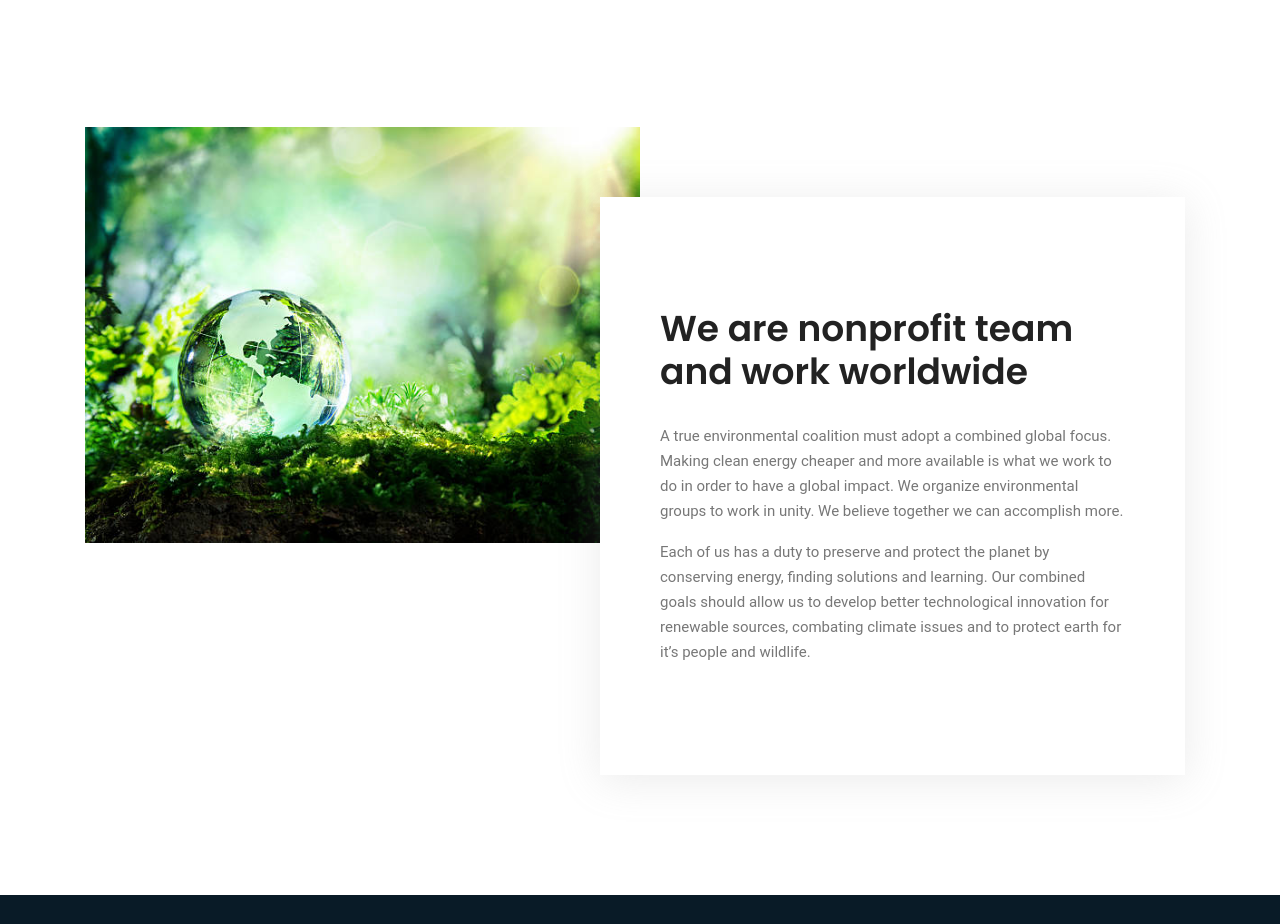
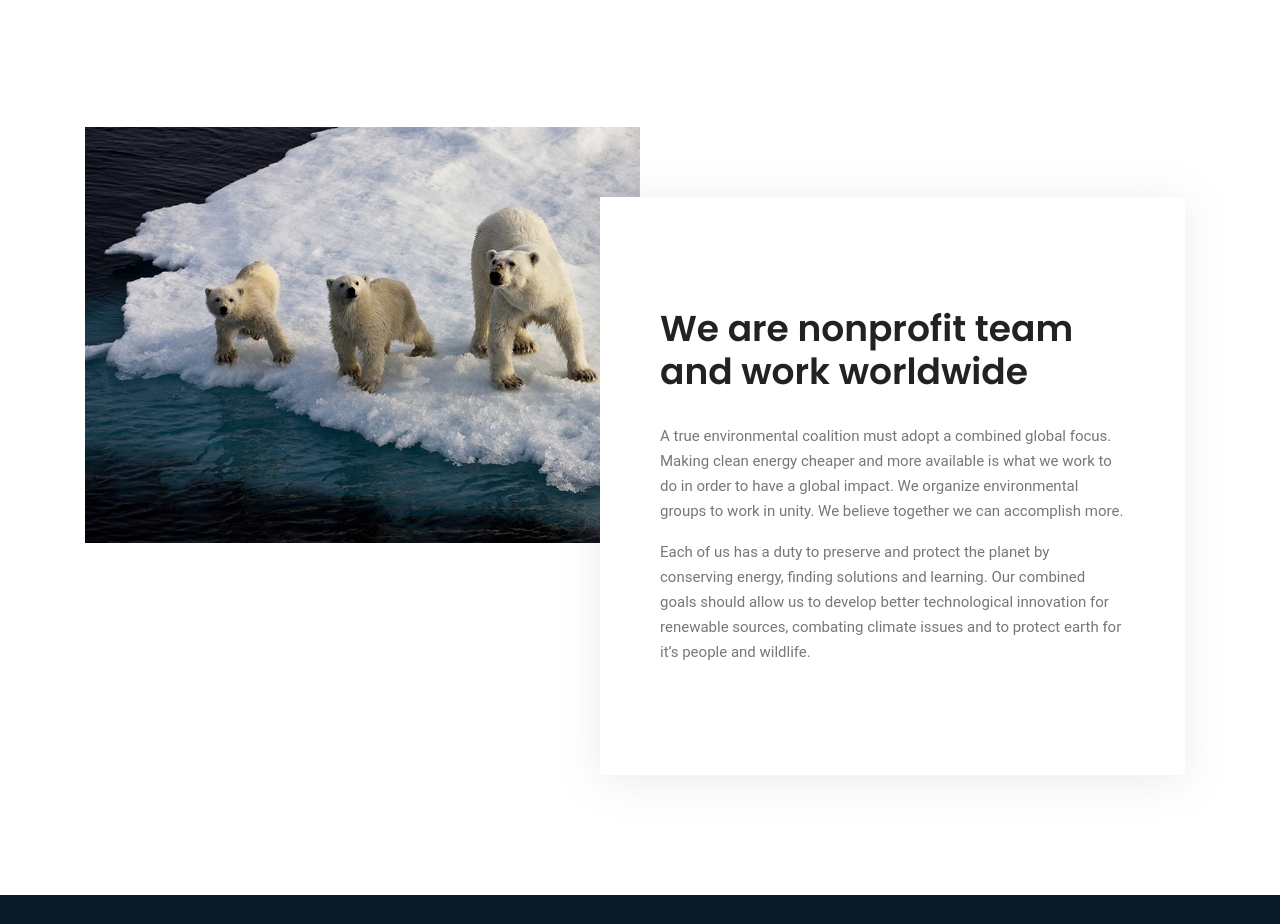
Before and after one commit to nationalenvcoalition/nationalenvironmentcoalition, a plain HTML site: page index.html in a window 1280 px wide. Shown: the part 2480-3404 px from the top of the page. Drawn offline with Linux system fonts and the light colour scheme; some packages are replaced by stand-ins of ours.

Commit message:
change about img

```diff
--- a/index.html
+++ b/index.html
@@ -134,7 +134,7 @@ Understand what products create harm and which products really work. Don’t be
 				<div class="single_about row">
 					<div class="col-lg-6 col-md-12 text-center about_left">
 						<div class="about_thumb">
-							<img src="img/about-img-env.jpg" class="img-fluid" alt="">
+							<img src="img/bear.jfif" class="img-fluid" alt="">
 						</div>
 					</div>
 					<div class="col-lg-6 col-md-12 about_right">
```
